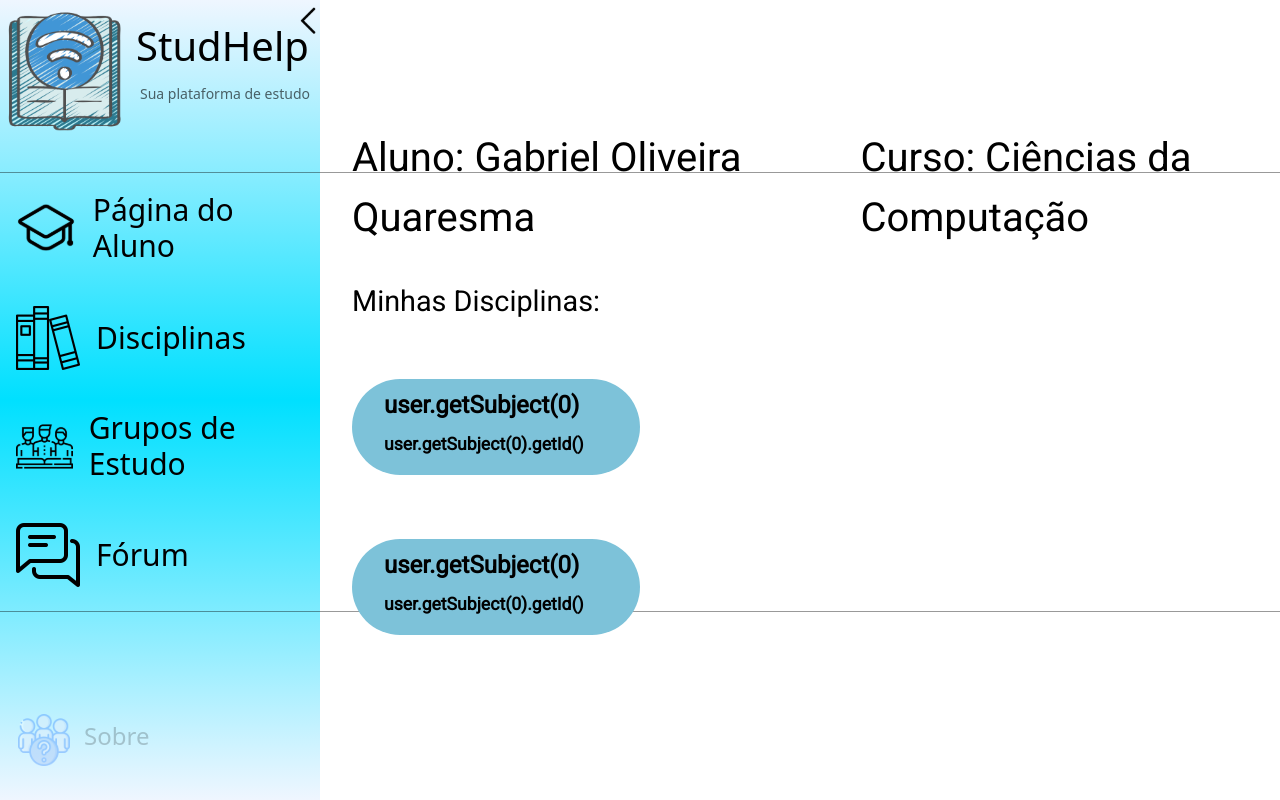
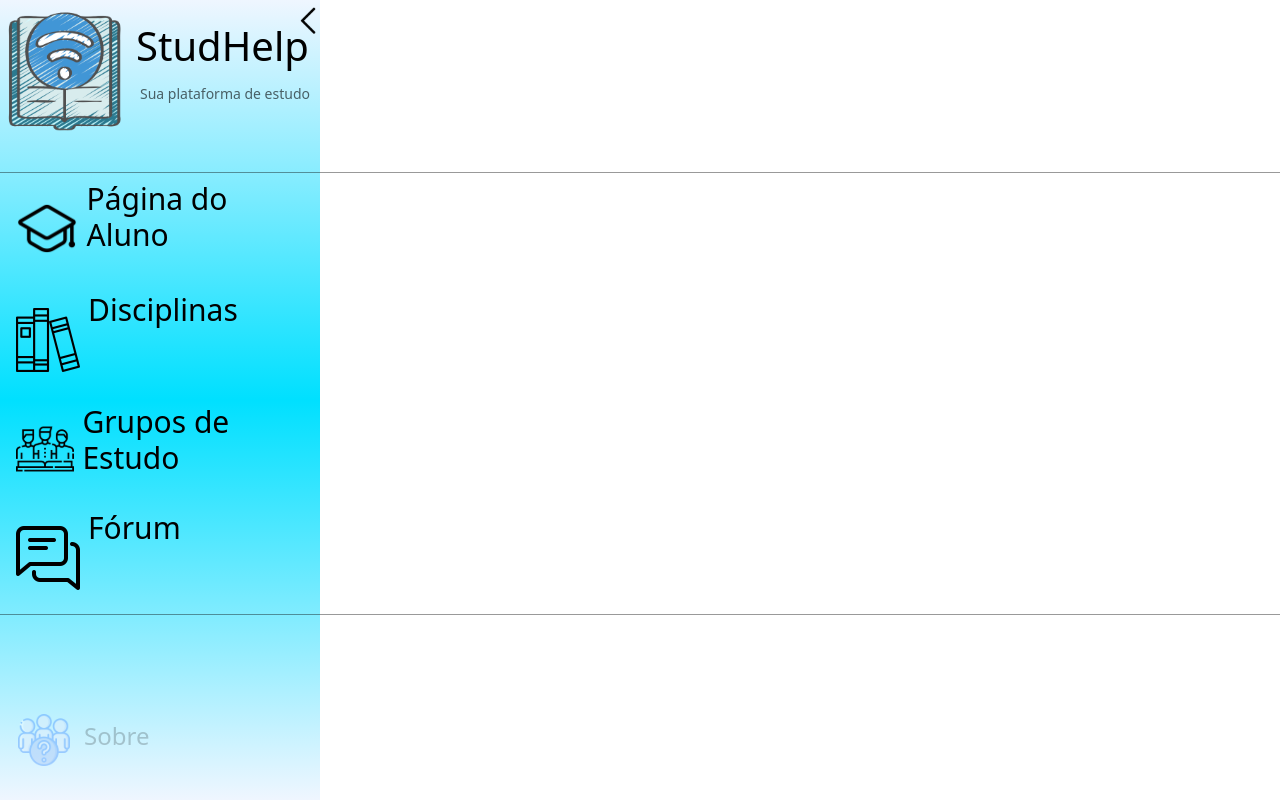
Before and after one commit to JVCA101/StudHelp, a React (Vite) app in the folder studHelp/: page /forum in a window 1280 px wide. Built offline with nearby package versions, Linux system fonts and the light colour scheme.

Commit message:
Adicionando Rotas e Navegaçã

```diff
--- a/studHelp/package.json
+++ b/studHelp/package.json
@@ -18,6 +18,7 @@
     "express-async-errors": "^3.1.1",
     "react": "^18.2.0",
     "react-dom": "^18.2.0",
+    "react-router-dom": "^6.16.0",
     "ts-node": "^10.9.1"
   },
   "devDependencies": {
--- a/studHelp/src/components/HeaderAluno.tsx
+++ b/studHelp/src/components/HeaderAluno.tsx
@@ -3,8 +3,8 @@ import React from "react";
 
 function HeaderAluno(){
   return (
-    <div className={`px-8 text-[2.5rem] font-roboto left-1/4 mt-[8rem] flex gap-x-28 "}`}>
-      <h1 className="align-baseline">Aluno: Gabriel Oliveira Quaresma</h1>
+    <div className={`px-8 text-[2.5rem] font-roboto left-1/4 mt-[7rem] py-1 flex gap-x-28 "}`}>
+      <h1 className="">Aluno: Gabriel Oliveira Quaresma</h1>
       <h1 className="">Curso: Ciências da Computação</h1>
     </div>
 
--- a/studHelp/src/components/SideBar.tsx
+++ b/studHelp/src/components/SideBar.tsx
@@ -1,17 +1,19 @@
 import { useEffect, useState } from "react";
-import React from "react";
-
+import React from 'react';
 
 function SideBar() {
 
     const [open, setOpen] = useState(true);
 
+    const handleClick = (href: string) => {
+      window.location.href = href;
+    };
 
     const Menus = [
-    { title: "Página do Aluno", src: "graduation 1" },
-    { title: "Disciplinas", src: "book 1" },
-    { title: "Grupos de Estudo", src: "reading-group 1" },
-    { title: "Fórum", src: "chat 1" },
+        { title: "Página do Aluno", src: "graduation 1", href: "aluno" },
+        { title: "Disciplinas", src: "book 1", href: "disciplinas" },
+        { title: "Grupos de Estudo", src: "reading-group 1", href: "grupos" },
+        { title: "Fórum", src: "chat 1", href: "forum" },
     ];
 
     useEffect(() => {
@@ -60,7 +62,8 @@ function SideBar() {
                     {Menus.map((menu, index) => (
                         <li
                             key={index}
-              className={`text-sm flex items-center gap-x-2 cursor-pointer p-2 hover:bg-purple-50 `}
+                            className={`text-sm flex items-co cursor-pointer p-2 hover:bg-purple-50 `}
+                            onClick={() => handleClick(menu.href)}
                         >
                             <img
                                 className={`w-20 px-2  py-4 duration-1000  ${
@@ -85,7 +88,7 @@ function SideBar() {
                         src="./src/assets/about 1.svg"
                         className={`scale-[1.3] duration-500 ${open && "rotate-[360deg]"} ${
                             !open && "scale-[0.69] py-2 "
-            } `}
+                        }`}
                     />
                     <h1
                         className={`origin-left font-ight left-3  text-2xl px-3 opacity-40 ${
--- a/studHelp/src/main.tsx
+++ b/studHelp/src/main.tsx
@@ -2,20 +2,42 @@ import React from "react";
 import ReactDOM from "react-dom/client";
 
 import "./index.css";
-import SideBar from "./components/SideBar.tsx";
-import HeaderAluno from "./components/HeaderAluno.tsx";
-import BodyAlunoMaterias from "./components/BodyAlunoMaterias.tsx";
+
+import{
+    createBrowserRouter,
+    RouterProvider,
+    Route,
+} from "react-router-dom"
+import StudentPage from "./pages/studentPage.tsx";
+import ForumPage from "./pages/ForumPage.tsx";
+import GroupsPage from "./pages/GroupsPage.tsx";
+import DisciplinesPage from "./pages/DisciplinesPage.tsx";
+import LoginPage from "./pages/LoginPage.tsx";
+
+const router = createBrowserRouter([
+    {
+        path: "/",
+        element:<LoginPage />,
+    },
+    {
+        path: "aluno",
+        element:<StudentPage />,
+    },
+    {
+        path: "disciplinas",
+        element:<DisciplinesPage />,
+    },
+    {
+        path: "grupos",
+        element:<GroupsPage />,
+    },
+    {
+        path: "forum",
+        element:<ForumPage />,
+    }
+]);
 
 
 ReactDOM.createRoot(document.getElementById("root")!).render(
-<div className="w-screen h-screen">
-    <div className="absolute w-screen">
-    <SideBar />
-    </div>
-
-    <div className = {`w-[50%] left-[50%] md:left-[40%] md:w-[60%] min-[1200px]:left-[25%] absolute min-[1200px]:w-[75%]`}>
-    <HeaderAluno />
-    <BodyAlunoMaterias />
-    </div>
-</div>
+<RouterProvider router={router} />
 );
--- /dev/null
+++ b/studHelp/src/pages/DisciplinesPage.tsx
@@ -0,0 +1,14 @@
+import React from 'react'
+import SideBar from '../components/SideBar'
+
+function DisciplinesPage() {
+  return(
+        <div className="w-screen h-screen">
+                <div className="absolute w-screen">
+                    <SideBar />
+                </div>
+        </div>
+  )
+}
+
+export default DisciplinesPage
--- /dev/null
+++ b/studHelp/src/pages/ForumPage.tsx
@@ -0,0 +1,14 @@
+import React from 'react'
+import SideBar from '../components/SideBar'
+
+function ForumPage() {
+  return (
+      <div className="w-screen h-screen">
+              <div className="absolute w-screen">
+                  <SideBar />
+              </div>
+      </div>
+  )
+}
+
+export default ForumPage
--- /dev/null
+++ b/studHelp/src/pages/GroupsPage.tsx
@@ -0,0 +1,14 @@
+import React from 'react'
+import SideBar from '../components/SideBar'
+
+function GroupsPage() {
+  return (
+    <div className="w-screen h-screen">
+            <div className="absolute w-screen">
+                <SideBar />
+            </div>
+    </div>
+  )
+}
+
+export default GroupsPage
--- /dev/null
+++ b/studHelp/src/pages/LoginPage.tsx
@@ -0,0 +1,9 @@
+import React from 'react'
+
+function LoginPage() {
+  return (
+    <div>LoginPage</div>
+  )
+}
+
+export default LoginPage
--- /dev/null
+++ b/studHelp/src/pages/StudentPage.tsx
@@ -0,0 +1,20 @@
+import React from 'react'
+import SideBar from '../components/SideBar'
+import HeaderAluno from '../components/HeaderAluno'
+import BodyAlunoMaterias from '../components/BodyAlunoMaterias'
+
+function studentPage() {
+  return (
+    <div className="w-screen h-screen">
+            <div className="absolute w-screen">
+                <SideBar />
+            </div>
+            <div className = {`w-[50%] left-[50%] md:left-[40%] md:w-[60%] min-[1200px]:left-[25%] absolute min-[1200px]:w-[75%]`}>
+                <HeaderAluno />
+                <BodyAlunoMaterias />
+            </div>
+        </div>
+  )
+}
+
+export default studentPage
```
Also changed, not shown: 1 other file (tests, documents, lock files or other folders). Lines whose indentation alone changed are shown as unchanged.
